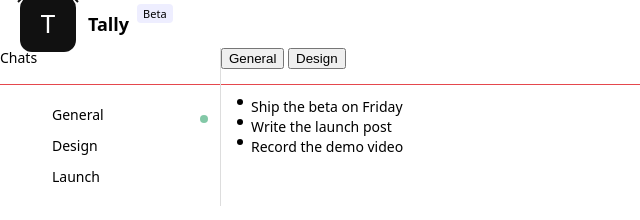
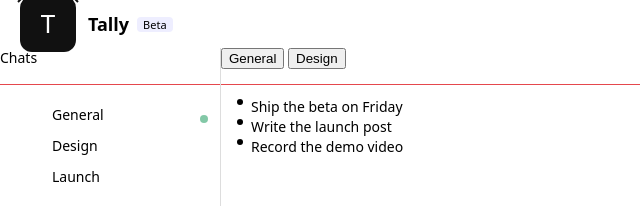
Before and after one commit to manaflow-ai/manaflow-ai-cmux-testing-repo-2, a plain HTML site: page web/index.html in a window 1280 px wide. Shown: the full height of the page, 0-640 px from the left. Drawn offline with Linux system fonts and the light colour scheme.

Commit message:
Center the Beta badge vertically in the header
Use align-self: center instead of flex-start with a 4px top margin.

Co-authored-by: recursive agent slack-c9wd7vt32e-1795007695-310000 <cmux-agent-internal-dev[bot]@users.noreply.github.com>

```diff
--- a/web/styles/header.css
+++ b/web/styles/header.css
@@ -11,8 +11,8 @@
 }
 /* The badge next to the title. */
 .header-badge {
-  align-self: flex-start;
-  margin-top: 4px;
+  align-self: center;
+  line-height: 1;
   padding: 2px 6px;
   border-radius: 4px;
   background: #eef;
```
